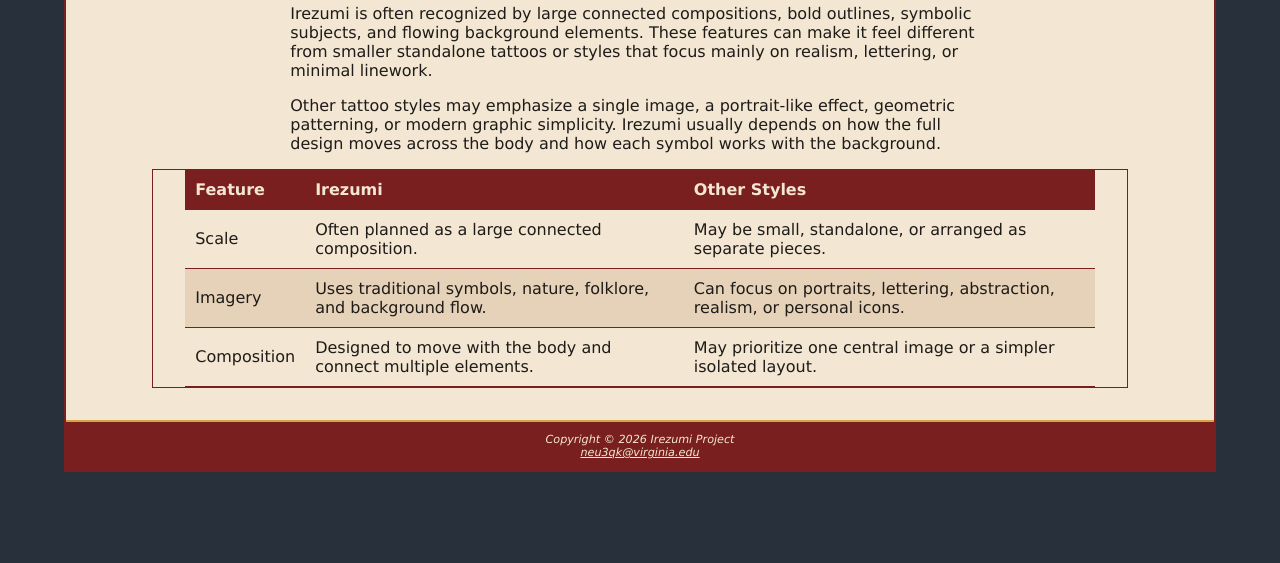
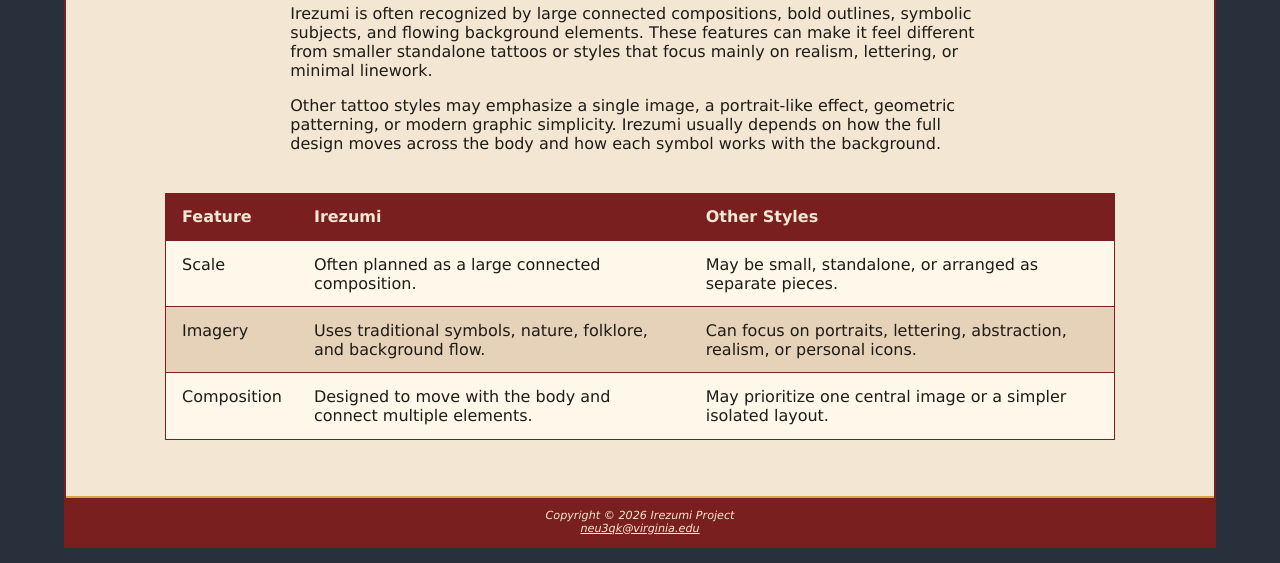
Before and after one commit to ckadon/IrezumiSite, a plain HTML site: page styles.html in a window 1280 px wide. Shown: the part 237-800 px from the top of the page. Drawn offline with Linux system fonts and the light colour scheme.

Commit message:
Made changes to the headings and tables

```diff
--- a/irezumi.css
+++ b/irezumi.css
@@ -49,6 +49,7 @@ h1 {
 
 h2 {
   color: #7A1F1F;
+  text-align: center;
 }
 
 h3 {
@@ -196,17 +197,20 @@ figcaption {
 }
 
 table {
-  margin: auto;
+  margin: 1.5em auto;
   width: 90%;
-  border-spacing: 0;
+  max-width: 950px;
+  min-width: 680px;
+  border-collapse: collapse;
   border: 1px solid #7A1F1F;
 }
 
 td,
 th {
-  padding: 10px;
+  padding: 0.85em 1em;
   border-bottom: 1px solid #7A1F1F;
   text-align: left;
+  vertical-align: top;
 }
 
 th {
@@ -216,6 +220,10 @@ th {
 
 tr:nth-of-type(odd) {
   background-color: #E5D2B8;
+}
+
+tr:nth-of-type(even) {
+  background-color: #FFF8EA;
 }
 
 footer {
```
